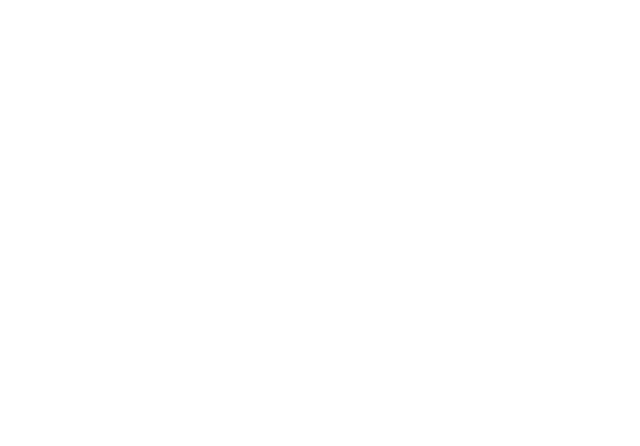
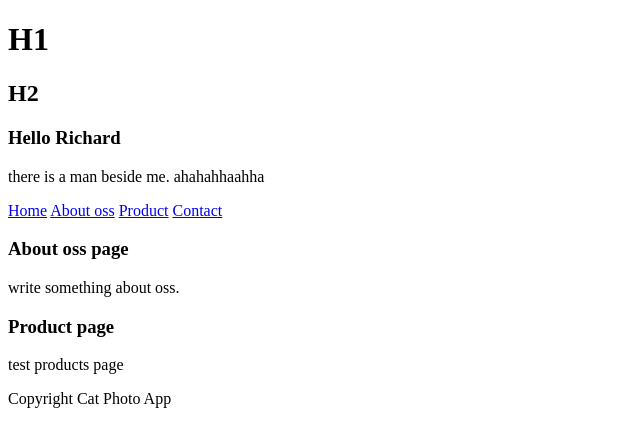
Before and after one commit to MoaMadsen/Moas-html, a plain HTML site: page index.html in a window 1280 px wide. Shown: the whole page, without its empty margins (0-640 px from the left). Drawn offline with Linux system fonts and the light colour scheme.

Commit message:
first try

```diff
--- a/index.html
+++ b/index.html
@@ -6,7 +6,49 @@
     <meta name="viewport" content="width=device-width, initial-scale=1.0">
     <title>Document</title>
 </head>
+<!--: Home page, About page, Products page, Contact page.-->
 <body>
+    <!-- Home page -->
+    <main>
+    <h1>H1</h1>
+    <h2>H2</h2>
+    <h3>Hello Richard</h3>
 
+    <p>there is a man beside me. ahahahhaahha</p>
+    </main>
+    <nav>
+        <a href="#main">Home</a>
+        <a href="#about">About oss</a>
+        <a href="#products">Product</a>
+        <a href="#footer">Contact</a><br>
+    </nav>
+    <!-- About page -->
+    <div id="about">
+        <h3>About oss page</h3>
+        <p>
+            write something about oss.
+        </p>
+    </div>
+
+    <!-- Products page -->
+    <div id="products">
+    <!--The Product page must be divided into Cupcakes and Wedding cakes.-->
+    <!--There must be at least 8 Cupcakes on the Product page.-->
+    <h3>Product page</h3>
+    <p>
+        test products page
+    </p>
+        <div id="cupcakes">
+
+        </div>
+    <!--There must be at least 8 Wedding cakes on the Product page.-->
+        <div id="cakes">
+
+        </div>
+    </div>
+        <!-- Contact page-->
+    <!--• The footer must have links to Instagram and Facebook.
+        • The footer also must have a link to contact her via email-->
+    <footer id="footer">Copyright Cat Photo App</footer>
 </body>
 </html>
```
